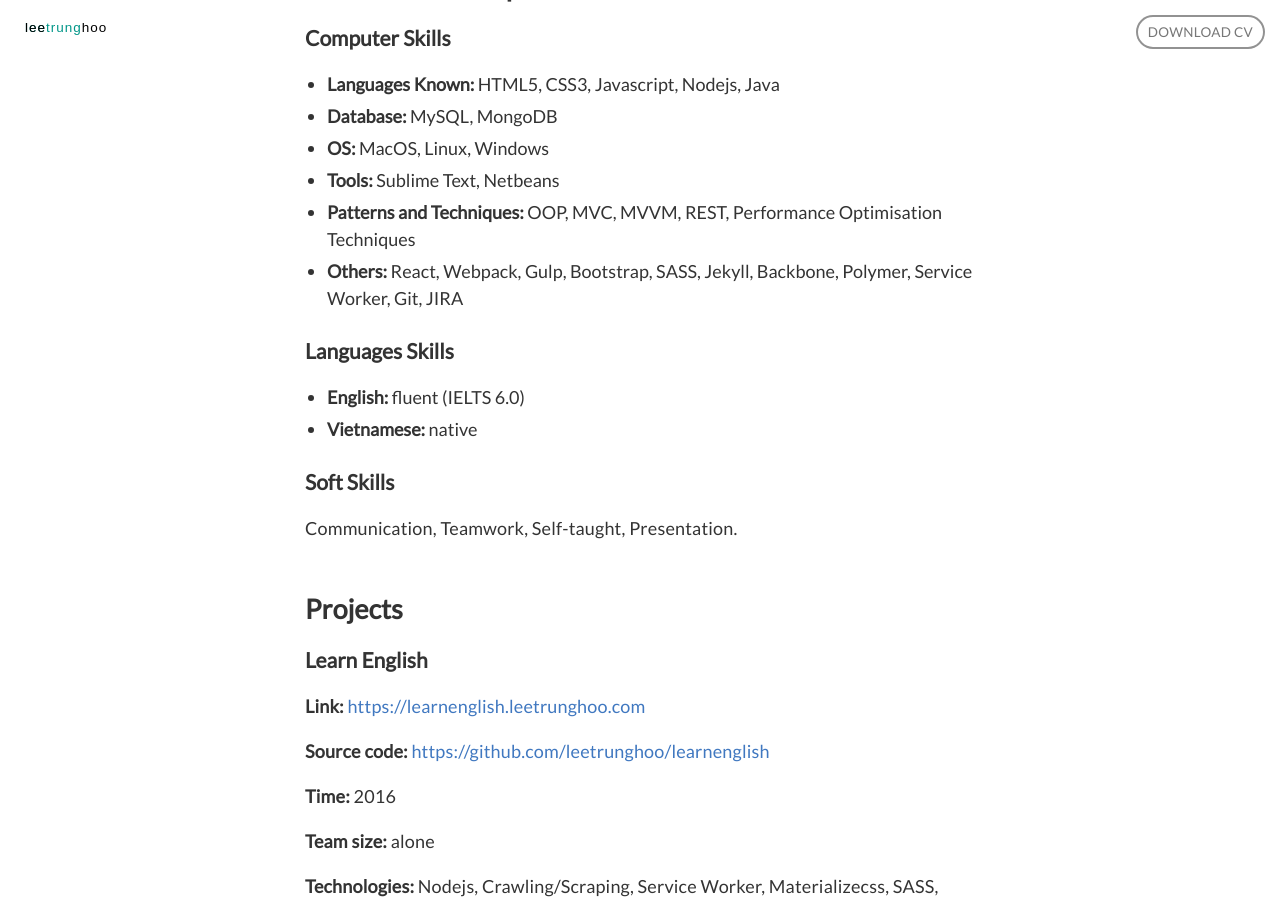
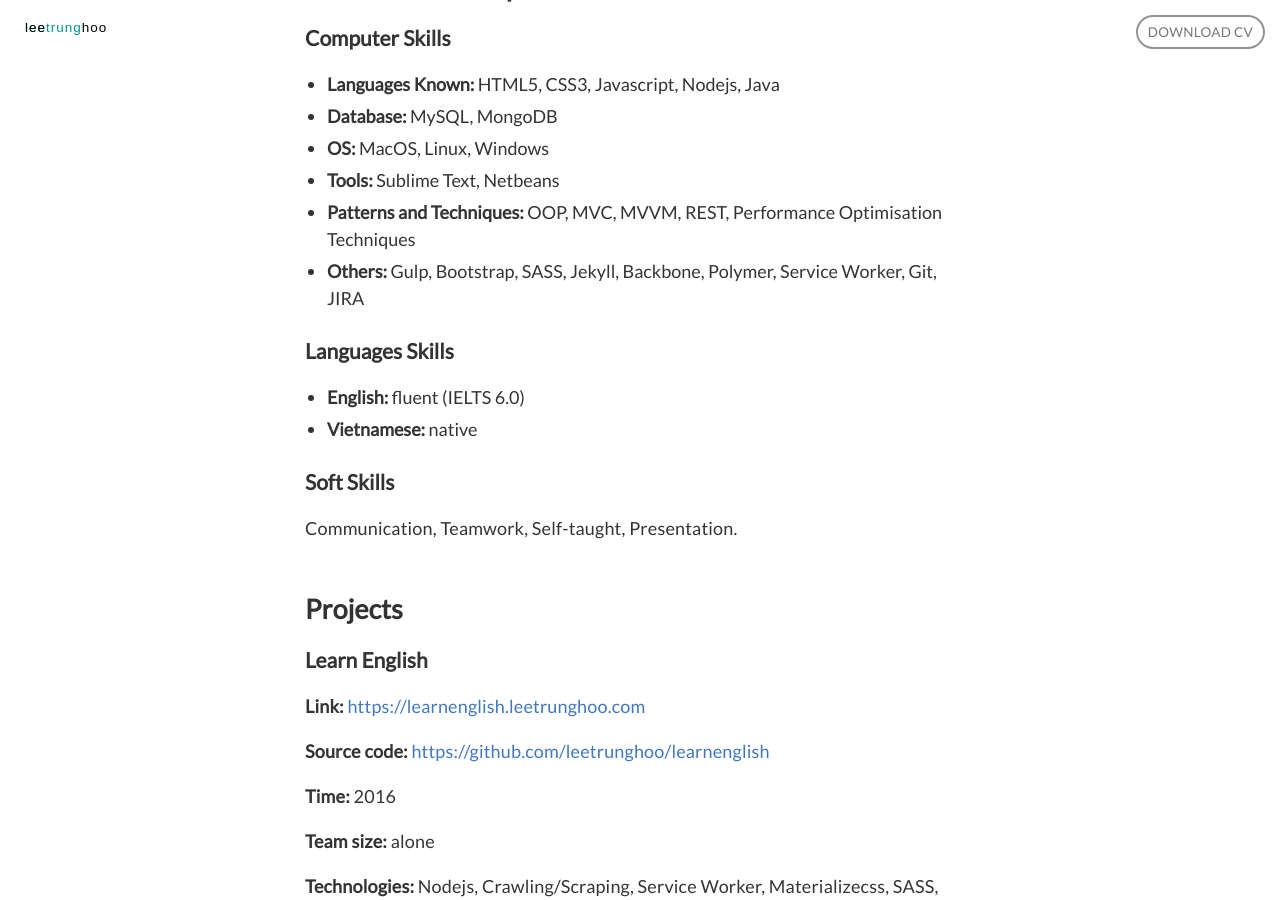
Before and after one commit to leetrunghoo/leetrunghoo.github.io, a Jekyll site: the page built from cv/index.md, in a window 1280 px wide and 900 px high, scrolled down 1710 px. Built offline with Jekyll 4.4.1, drawn with Linux system fonts in a browser that asks for light colours; nearby versions of some CDN libraries; some web fonts are replaced; comment, search, counter and statistics services are not loaded.

Commit message:
update CV (reverted from commit 9d0de619b983299427e0627944edbe5ed96bdf2d)

```diff
--- a/_data/cv.yml
+++ b/_data/cv.yml
@@ -37,7 +37,7 @@ skills:
     - name: Patterns and Techniques
       description: OOP, MVC, MVVM, REST, Performance Optimisation Techniques
     - name: Others
-      description: React, Webpack, Gulp, Bootstrap, SASS, Jekyll, Backbone, Polymer, Service Worker, Git, JIRA
+      description: Gulp, Bootstrap, SASS, Jekyll, Backbone, Polymer, Service Worker, Git, JIRA
   - type: Languages Skills
     description:
     details:
```
